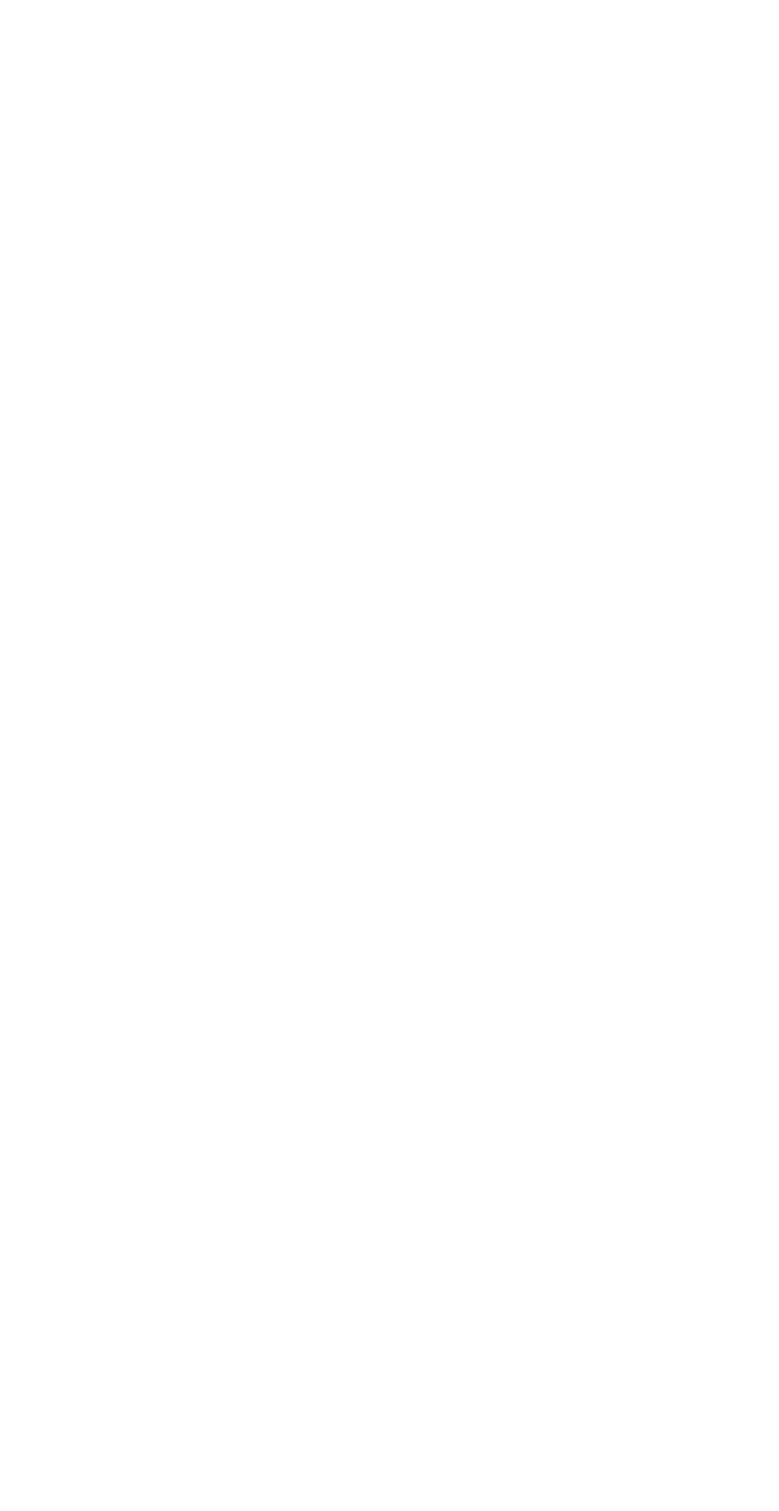
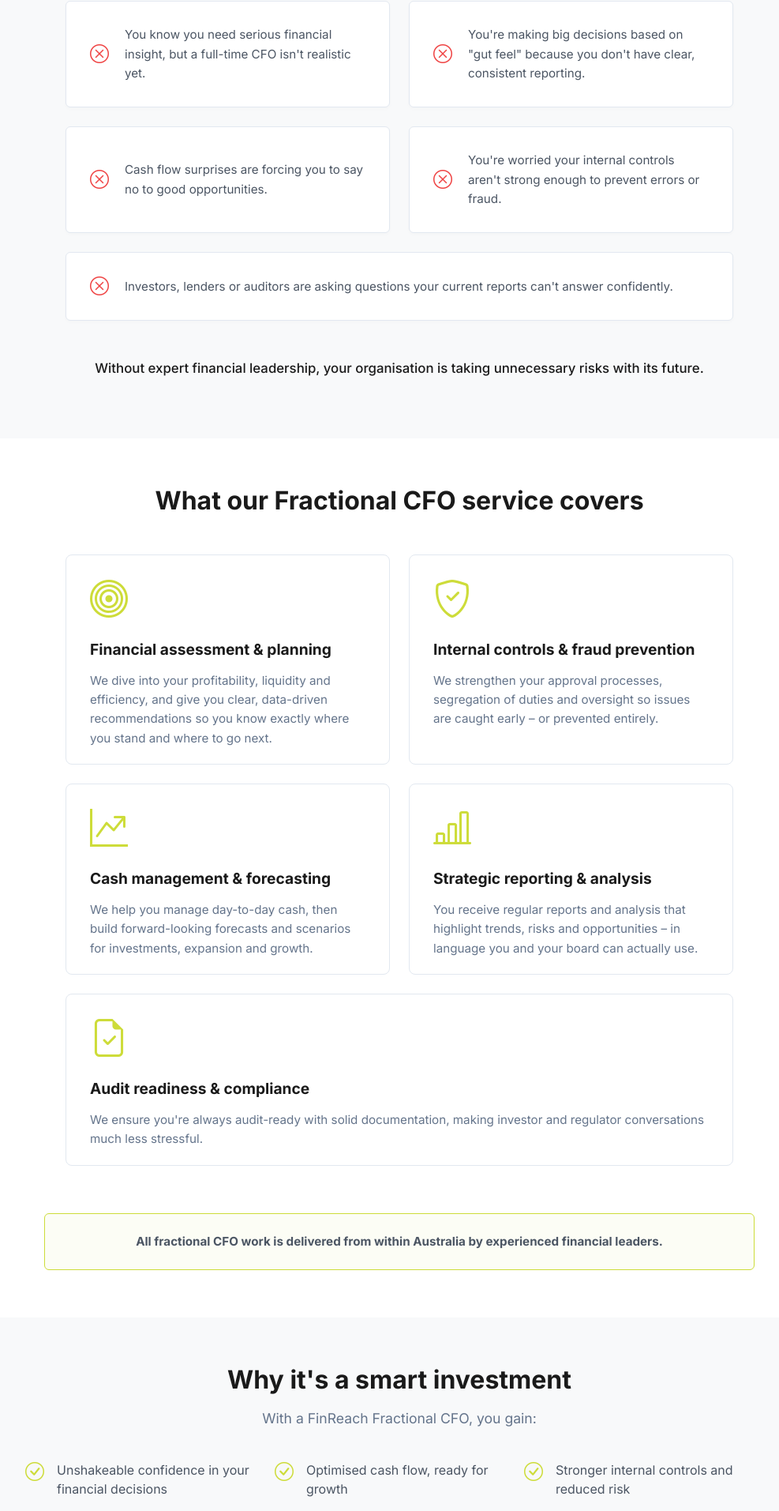
Before and after one commit to AnuNirmani/FinReach, a React (Vite) app: page /categories/fractional-cfo-insights in a window 1280 px wide. Shown: the part 824-2737 px from the top of the page at 79% size, without its empty margins (134-1121 px from the left). Before the commit the page ends 800 px from the top, so only its background shows below. Built offline with nearby package versions, Linux system fonts and the light colour scheme.

Commit message:
Fix fractional CFO insights page

```diff
--- a/src/Categories/FractionalCFOInsights.jsx
+++ b/src/Categories/FractionalCFOInsights.jsx
@@ -6,10 +6,207 @@ const FractionalCFOInsights = React.memo(() => {
   return (
     <>
       <Header />
-      <main className="container py-5">
-        <h1>Fractional CFO Insights</h1>
-        <p>Build robust financial foundations and scale with confidence through strategic forecasting, KPI tracking, and capital planning insights.</p>
-      </main>
+
+      {/* Hero Section */}
+      <section className="hero-section" style={{backgroundImage: "url('https://finreach.ultimatemarketing.com.au/assets/cfo-hero-B0bliUzx.jpg')"}}>
+        <div className="hero-overlay"></div>
+        <div className="container hero-content">
+          <div className="row align-items-center text-start">
+            <div className="col-lg-6 col-md-12 mb-5 mb-lg-0">
+              <h1 className="hero-title">
+                Fractional CFO: expert financial leadership, without the full-time cost
+              </h1>
+              <p className="hero-subtitle text-white opacity-75">
+                Your business is growing – but is your financial confidence keeping up? FinReach's Fractional CFO service gives you a seasoned financial leader in your corner, without the burden of a full-time salary.
+              </p>
+            </div>
+          </div>
+        </div>
+      </section>
+
+      {/* Hidden Roadblocks Section */}
+      <section className="cfo-roadblocks-section">
+        <div className="container">
+          <h2 className="section-heading-centered mb-5">The hidden roadblocks</h2>
+          <div className="row g-4 px-lg-5 justify-content-md-center">
+            <div className="col-md-5">
+              <div className="roadblock-card">
+                <i className="bi bi-x-circle roadblock-icon"></i>
+                <p className="roadblock-text">
+                  You know you need serious financial insight, but a full-time CFO isn't realistic yet.
+                </p>
+              </div>
+            </div>
+
+            <div className="col-md-5">
+              <div className="roadblock-card">
+                <i className="bi bi-x-circle roadblock-icon"></i>
+                <p className="roadblock-text">
+                  You're making big decisions based on "gut feel" because you don't have clear, consistent reporting.
+                </p>
+              </div>
+            </div>
+
+            <div className="col-md-5">
+              <div className="roadblock-card">
+                <i className="bi bi-x-circle roadblock-icon"></i>
+                <p className="roadblock-text">
+                  Cash flow surprises are forcing you to say no to good opportunities.
+                </p>
+              </div>
+            </div>
+
+            <div className="col-md-5">
+              <div className="roadblock-card">
+                <i className="bi bi-x-circle roadblock-icon"></i>
+                <p className="roadblock-text">
+                  You're worried your internal controls aren't strong enough to prevent errors or fraud.
+                </p>
+              </div>
+            </div>
+
+            <div className="col-10">
+              <div className="roadblock-card">
+                <i className="bi bi-x-circle roadblock-icon"></i>
+                <p className="roadblock-text">
+                  Investors, lenders or auditors are asking questions your current reports can't answer confidently.
+                </p>
+              </div>
+            </div>
+          </div>
+
+          <p className="roadblock-footer-text">
+            Without expert financial leadership, your organisation is taking unnecessary risks with its future.
+          </p>
+        </div>
+      </section>
+
+      {/* Service Coverage Section */}
+      <section className="cfo-service-section">
+        <div className="container">
+          <h2 className="section-heading-centered mb-5">What our Fractional CFO service covers</h2>
+          <div className="row g-4 px-lg-5 justify-content-md-center">
+            <div className="col-md-5">
+              <div className="cfo-card">
+                <i className="bi bi-bullseye cfo-icon"></i>
+                <h3 className="cfo-card-title">Financial assessment & planning</h3>
+                <p className="cfo-card-text">
+                  We dive into your profitability, liquidity and efficiency, and give you clear, data-driven recommendations so you know exactly where you stand and where to go next.
+                </p>
+              </div>
+            </div>
+
+            <div className="col-md-5">
+              <div className="cfo-card">
+                <i className="bi bi-shield-check cfo-icon"></i>
+                <h3 className="cfo-card-title">Internal controls & fraud prevention</h3>
+                <p className="cfo-card-text">
+                  We strengthen your approval processes, segregation of duties and oversight so issues are caught early – or prevented entirely.
+                </p>
+              </div>
+            </div>
+
+            <div className="col-md-5">
+              <div className="cfo-card">
+                <i className="bi bi-graph-up-arrow cfo-icon"></i>
+                <h3 className="cfo-card-title">Cash management & forecasting</h3>
+                <p className="cfo-card-text">
+                  We help you manage day-to-day cash, then build forward-looking forecasts and scenarios for investments, expansion and growth.
+                </p>
+              </div>
+            </div>
+
+            <div className="col-md-5">
+              <div className="cfo-card">
+                <i className="bi bi-bar-chart-line cfo-icon"></i>
+                <h3 className="cfo-card-title">Strategic reporting & analysis</h3>
+                <p className="cfo-card-text">
+                  You receive regular reports and analysis that highlight trends, risks and opportunities – in language you and your board can actually use.
+                </p>
+              </div>
+            </div>
+
+            <div className="col-10">
+              <div className="cfo-card">
+                <i className="bi bi-file-earmark-check cfo-icon"></i>
+                <h3 className="cfo-card-title">Audit readiness & compliance</h3>
+                <p className="cfo-card-text">
+                  We ensure you're always audit-ready with solid documentation, making investor and regulator conversations much less stressful.
+                </p>
+              </div>
+            </div>
+          </div>
+
+          <div className="cfo-notice-box">
+            All fractional CFO work is delivered from within Australia by experienced financial leaders.
+          </div>
+        </div>
+      </section>
+
+      {/* Investment Section */}
+      <section className="cfo-investment-section">
+        <div className="container">
+          <h2 className="investment-heading">Why it's a smart investment</h2>
+          <p className="investment-subtitle">With a FinReach Fractional CFO, you gain:</p>
+
+          <div className="row g-4 px-lg-5">
+            <div className="row px-lg-5 justify-content-md-center">
+              <div className="col-lg-4 col-md-6">
+                <div className="investment-item">
+                  <i className="bi bi-check-circle investment-icon"></i>
+                  <p className="investment-text">Unshakeable confidence in your financial decisions</p>
+                </div>
+              </div>
+
+              <div className="col-lg-4 col-md-6">
+                <div className="investment-item">
+                  <i className="bi bi-check-circle investment-icon"></i>
+                  <p className="investment-text">Optimised cash flow, ready for growth</p>
+                </div>
+              </div>
+
+              <div className="col-lg-4 col-md-6">
+                <div className="investment-item">
+                  <i className="bi bi-check-circle investment-icon"></i>
+                  <p className="investment-text">Stronger internal controls and reduced risk</p>
+                </div>
+              </div>
+
+              <div className="col-lg-4 col-md-6">
+                <div className="investment-item">
+                  <i className="bi bi-check-circle investment-icon"></i>
+                  <p className="investment-text">A healthier bottom line through better visibility and efficiency</p>
+                </div>
+              </div>
+
+              <div className="col-lg-4 col-md-6">
+                <div className="investment-item">
+                  <i className="bi bi-check-circle investment-icon"></i>
+                  <p className="investment-text">Time back to focus on the work only you can do</p>
+                </div>
+              </div>
+
+              <div className="col-lg-4 d-none d-lg-block"></div>
+            </div>
+          </div>
+        </div>
+      </section>
+
+      {/* CTA Banner */}
+      <section className="cta-lime-banner">
+        <div className="container text-center">
+          <h2 className="cta-lime-title" style={{fontSize: '1.75rem', marginBottom: '1rem'}}>
+            If you're ready to scale, but not ready for a full-time CFO
+          </h2>
+          <p className="cta-lime-text" style={{maxWidth: '600px', margin: '0 auto 2rem auto'}}>
+            Book a 30-minute, obligation-free consultation and let's talk about a fractional CFO model that fits your organisation.
+          </p>
+          <a href="#" className="btn-dark-consult">
+            Book Your Consultation
+          </a>
+        </div>
+      </section>
+
       <Footer />
     </>
   );
```
